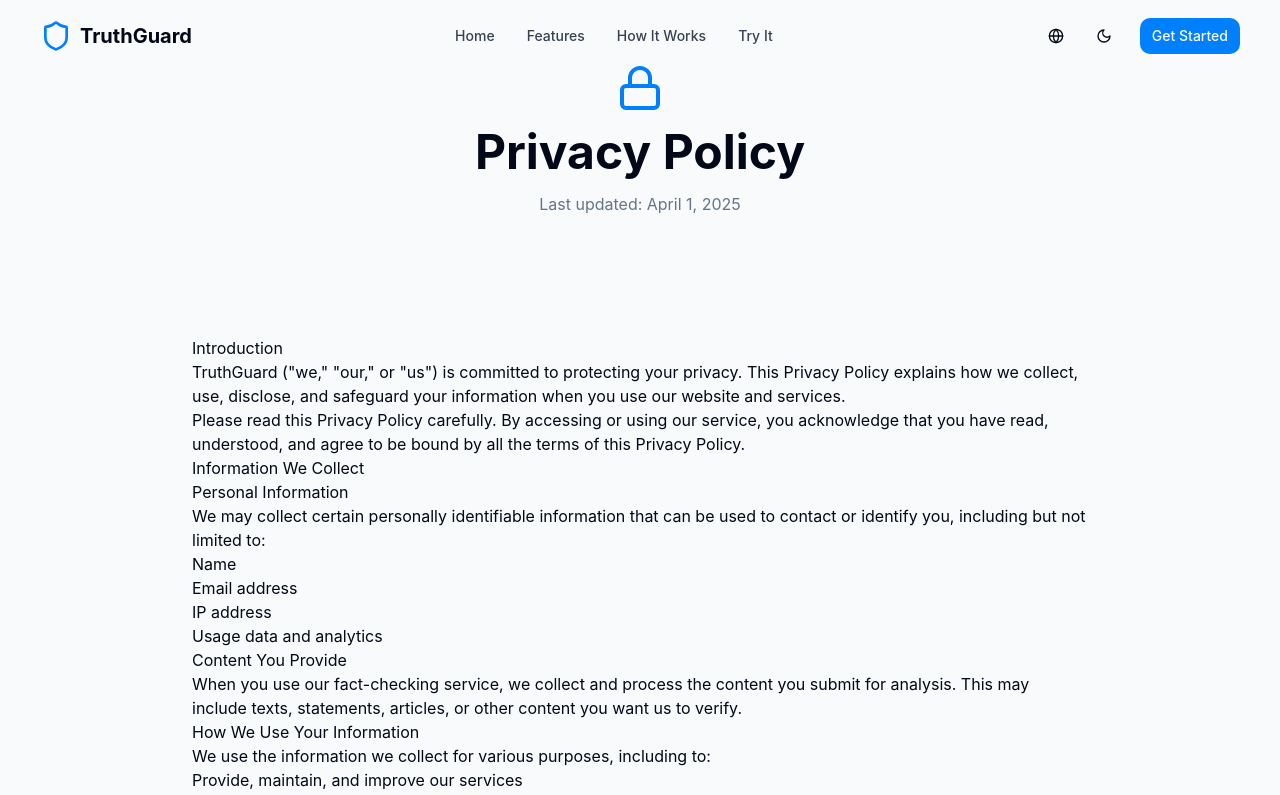
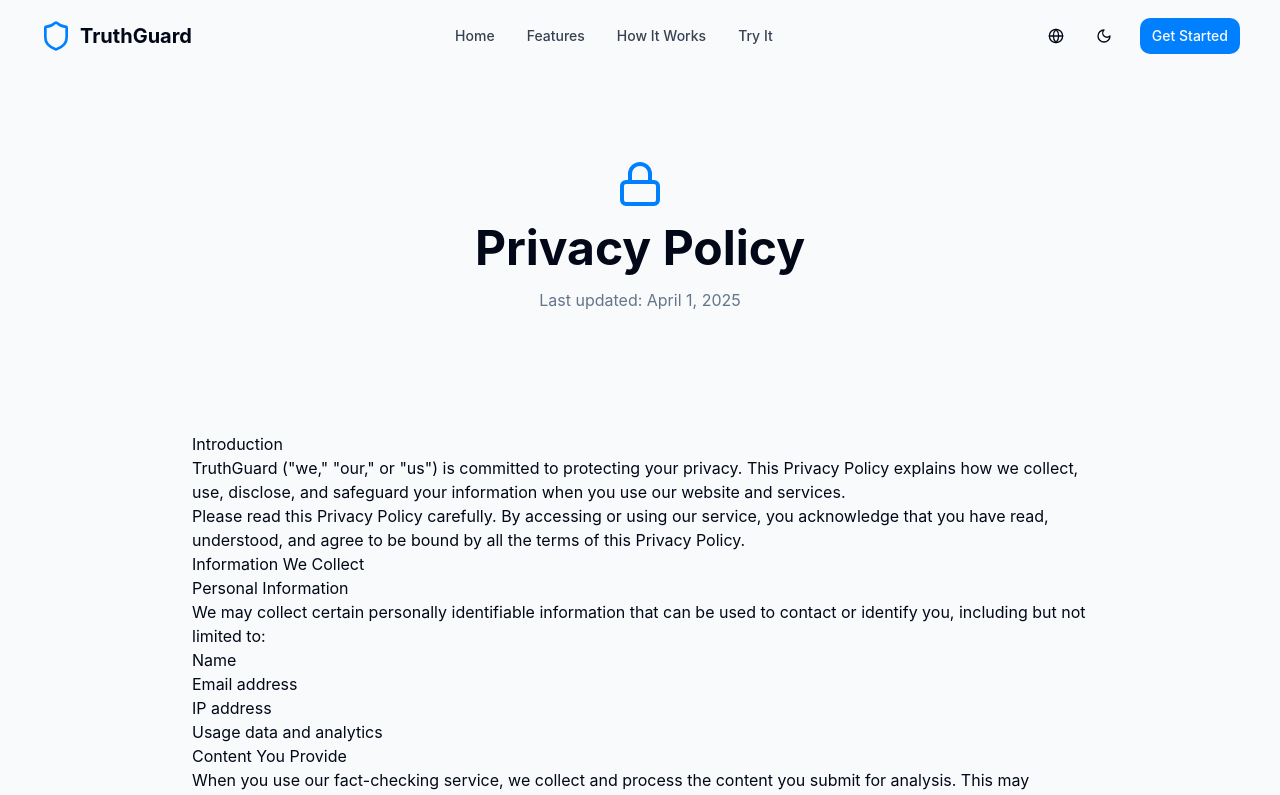
Before and after one commit to shadab80k/Truthguard, a React (Vite) app: page /privacy in a window 1280 px wide. Shown: the top 795 px of the page. Built offline with nearby package versions, Linux system fonts and the light colour scheme.

Commit message:
Fix: Section margin on top screen text
Adjust section margins for better layout.

```diff
--- a/src/pages/Index.tsx
+++ b/src/pages/Index.tsx
@@ -81,7 +81,7 @@ const Index = () => {
     <AnimatePresence>
       <div className="min-h-screen flex flex-col">
         <NavBar />
-        <main className="flex-grow">
+        <main className="flex-grow pt-16">
           <Hero />
           <Features />
           <HowItWorks />
--- a/src/pages/Privacy.tsx
+++ b/src/pages/Privacy.tsx
@@ -8,7 +8,7 @@ const PrivacyPage = () => {
   return (
     <div className="min-h-screen flex flex-col">
       <NavBar />
-      <main className="flex-grow">
+      <main className="flex-grow pt-24">
         <section className="py-12 px-4 md:py-16 bg-gray-50 dark:bg-gray-900">
           <div className="max-w-7xl mx-auto">
             <motion.div
@@ -28,7 +28,7 @@ const PrivacyPage = () => {
           </div>
         </section>
 
-        <section className="py-8 px-4">
+        <section className="py-8 px-4 md:px-8 lg:px-12">
           <div className="max-w-4xl mx-auto">
             <motion.div
               initial={{ opacity: 0 }}
--- a/src/pages/Terms.tsx
+++ b/src/pages/Terms.tsx
@@ -8,7 +8,7 @@ const TermsPage = () => {
   return (
     <div className="min-h-screen flex flex-col">
       <NavBar />
-      <main className="flex-grow">
+      <main className="flex-grow pt-24">
         <section className="py-12 px-4 md:py-16 bg-gray-50 dark:bg-gray-900">
           <div className="max-w-7xl mx-auto">
             <motion.div
@@ -28,7 +28,7 @@ const TermsPage = () => {
           </div>
         </section>
 
-        <section className="py-8 px-4">
+        <section className="py-8 px-4 md:px-8 lg:px-12">
           <div className="max-w-4xl mx-auto">
             <motion.div
               initial={{ opacity: 0 }}
```
